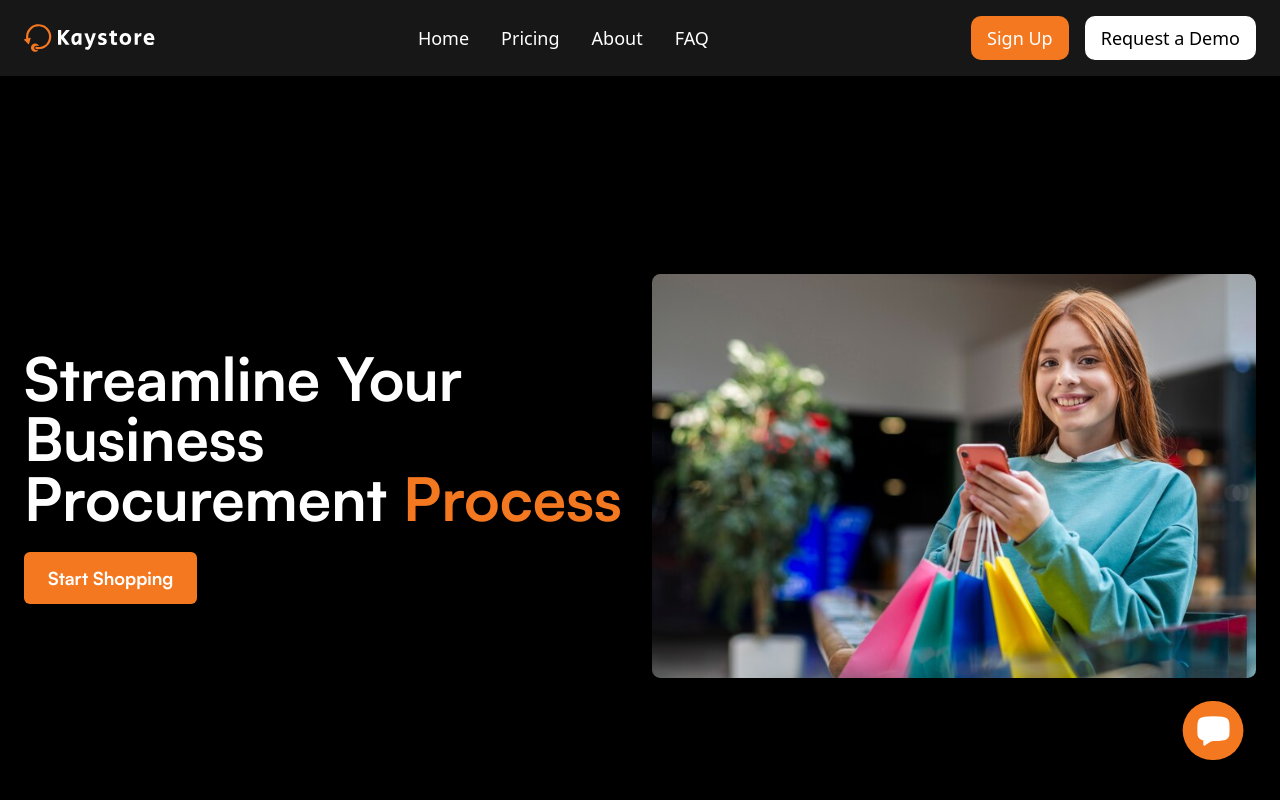
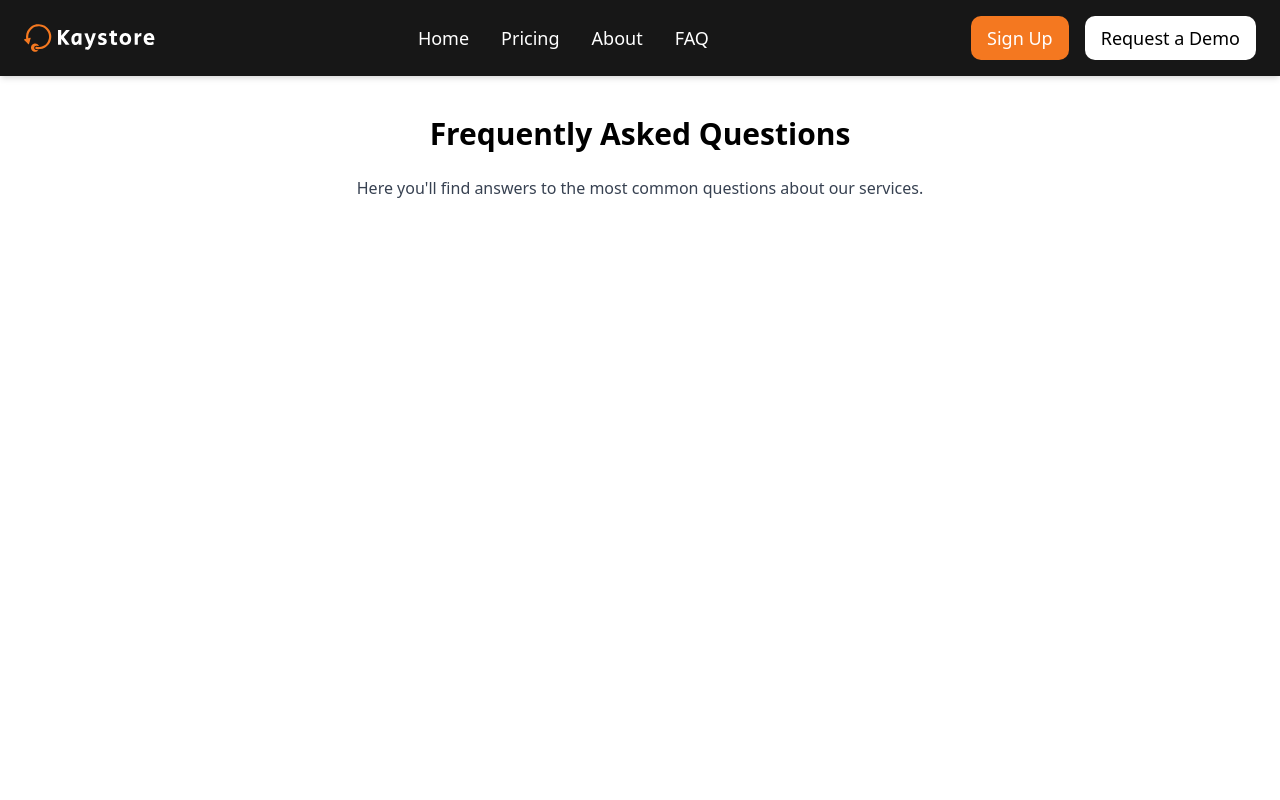
Before and after one commit to Princess-Jewel/kaystore, a React (Create React App) app: page /faq in a window 1280 px wide. Shown: the top 800 px of the page. Built offline with nearby package versions, Linux system fonts and the light colour scheme.

Commit message:
added the faqs page

```diff
--- a/package.json
+++ b/package.json
@@ -9,6 +9,7 @@
     "cra-template": "1.2.0",
     "react": "^19.0.0",
     "react-dom": "^19.0.0",
+    "react-router-dom": "^6.28.0",
     "react-scripts": "^5.0.1",
     "web-vitals": "^4.2.4"
   },
--- a/src/App.js
+++ b/src/App.js
@@ -1,20 +1,20 @@
 import "./App.css";
-import Chatbox from "./components/Chatbox";
-import HeroSection from "./components/Herosection";
+import React from "react";
+import { BrowserRouter as Router, Routes, Route } from "react-router-dom";
+import Faq from "./pages/Faq";
 import Navbar from "./components/Navbar";
-import PartnersSection from "./components/PartnersSection";
-import ServicesSection from "./components/ServicesSection";
+import Home from "./pages/Home";
 
-function App() {
+const App = () => {
   return (
-    <div className="flex flex-col">
+    <Router>
       <Navbar />
-      <HeroSection />
-      <Chatbox/>
-      <PartnersSection/>
-      <ServicesSection/>
-    </div>
+      <Routes>
+        <Route path="/" element={<Home />} />
+        <Route path="/faq" element={<Faq />} />
+      </Routes>
+    </Router>
   );
-}
+};
 
 export default App;
--- /dev/null
+++ b/src/pages/Faq.js
@@ -0,0 +1,15 @@
+
+import React from "react";
+
+const Faq = () => {
+  return (
+    <div className="container mx-auto px-6 py-10">
+      <h1 className="text-3xl font-bold text-center mb-6">Frequently Asked Questions</h1>
+      <p className="text-center text-gray-700">
+        Here you'll find answers to the most common questions about our services.
+      </p>
+    </div>
+  );
+};
+
+export default Faq;
--- /dev/null
+++ b/src/pages/Home.js
@@ -0,0 +1,18 @@
+
+import Chatbox from "../components/Chatbox";
+import HeroSection from "../components/Herosection";
+import PartnersSection from "../components/PartnersSection";
+import ServicesSection from "../components/ServicesSection";
+
+const Home = () => {
+  return (
+    <div className="flex flex-col">
+    <HeroSection />
+    <Chatbox/>
+    <PartnersSection/>
+    <ServicesSection/>
+  </div>
+  )
+}
+
+export default Home
```
Also changed, not shown: 1 other file (tests, documents, lock files or other folders).
